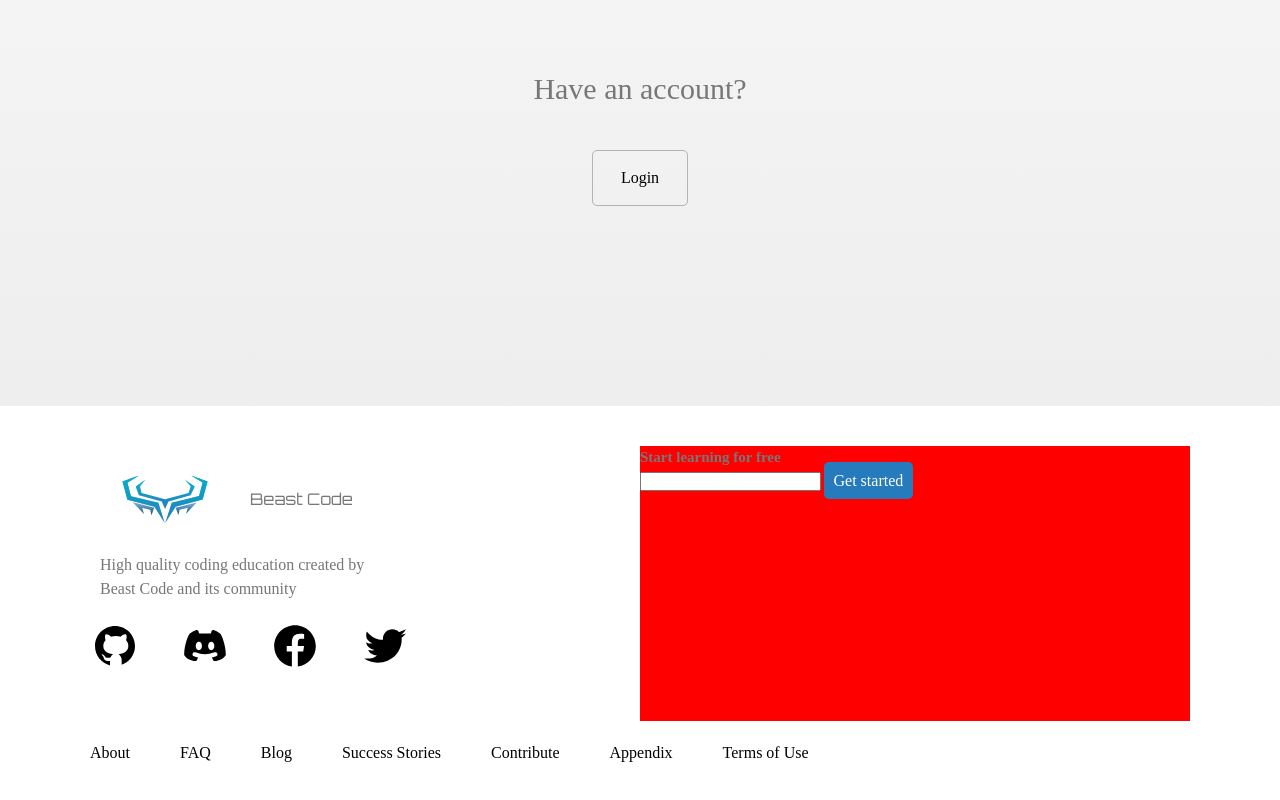
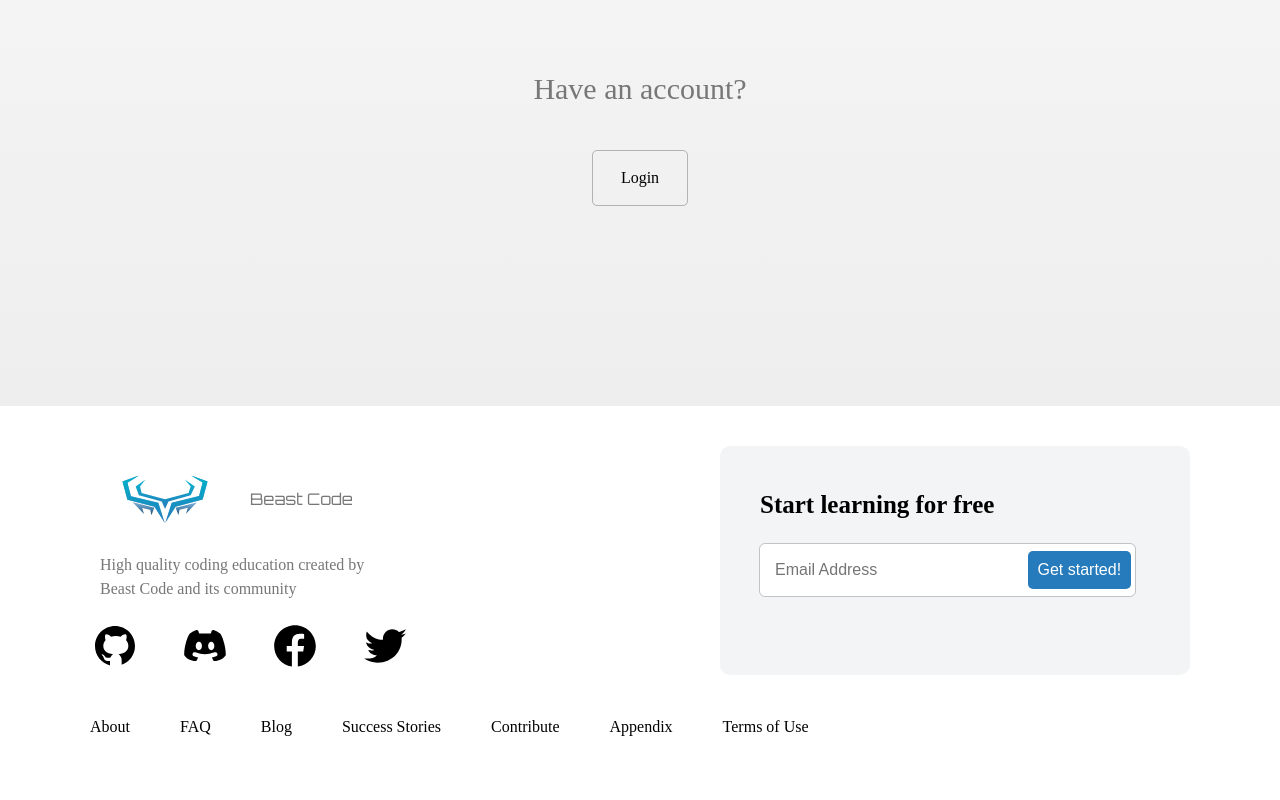
Before and after one commit to Beast-Code9999/Sign-up-Form, a website: page index.html in a window 1280 px wide. Shown: the part 954-1754 px from the top of the page. Drawn offline with Linux system fonts and the light colour scheme.

Commit message:
add more css to footer__ start-learning section

```diff
--- a/index.html
+++ b/index.html
@@ -66,7 +66,7 @@
         </section>
     </main>
     <footer class="footer">
-        <div class="footer__container u-margin-bottom-small">
+        <div class="footer__container u-margin-bottom-medium">
             <div class="footer__social-media">
                 <div class="footer__logo">
                     <div class="logo-box">
@@ -84,13 +84,15 @@
                 </div>
             </div>
             <div class="footer__start-learning">
-                <h2>Start learning for free</h2>
-                <div class="input">
-                    <input type="email" id="email">
-                    <label for="email" class="btn--special">
-                        Get started
-                    </label>
-                </div>
+                <h2 class="u-margin-bottom-small">Start learning for free</h2>
+                <form action="#" method="">
+                    <div class="input">
+                        <input type="email" id="email" name="email" placeholder="Email Address">
+                        <label for="email">
+                            <button class="btn--special">Get started!</button>
+                        </label>
+                    </div>
+                </form>
             </div>
         </div>
         <div class="footer__info">
--- a/sass/components/_button.scss
+++ b/sass/components/_button.scss
@@ -5,6 +5,7 @@
     color: white;
     font-size: $default-font-size;
     font-weight: 500;
+    border: none;
 
     &:hover {
         cursor: pointer;
--- a/sass/layout/_footer.scss
+++ b/sass/layout/_footer.scss
@@ -34,7 +34,7 @@
 
     &__imgs {
         width: 100%;
-        height: 10rem;
+        height: 100%;
         background-color: white;
         display: flex;
         gap: 4rem;
@@ -45,8 +45,33 @@
     }
 
     &__start-learning {
-        width: 50%;
-        background-color: red;
+        // force parser to use CSS version of min/ max function by ussing capitals since SASS is case sensitive
+        width: MIN(50%, 47rem);
+        height: 100%;
+        background-color: #f3f4f6;
+        padding: 4rem 4rem 0 4rem;
+        border-radius: 10px;
+
+        h2 {
+            color: black;
+            font-size: 2.5rem;
+        }
+
+        & div.input {
+            display: inline-block;
+            outline: 1px solid rgba($color: black, $alpha: 0.2);
+            padding: 3.5px;
+            padding-left: 15px;
+            background-color: #fff;
+            border-radius: 5px;
+
+            & #email {
+                height: 4.5rem;
+                width: 25rem;
+                border: none;
+                font-size: $default-font-size;
+            }
+        }
     }
 
 }
```
Also changed, not shown: style.css.
